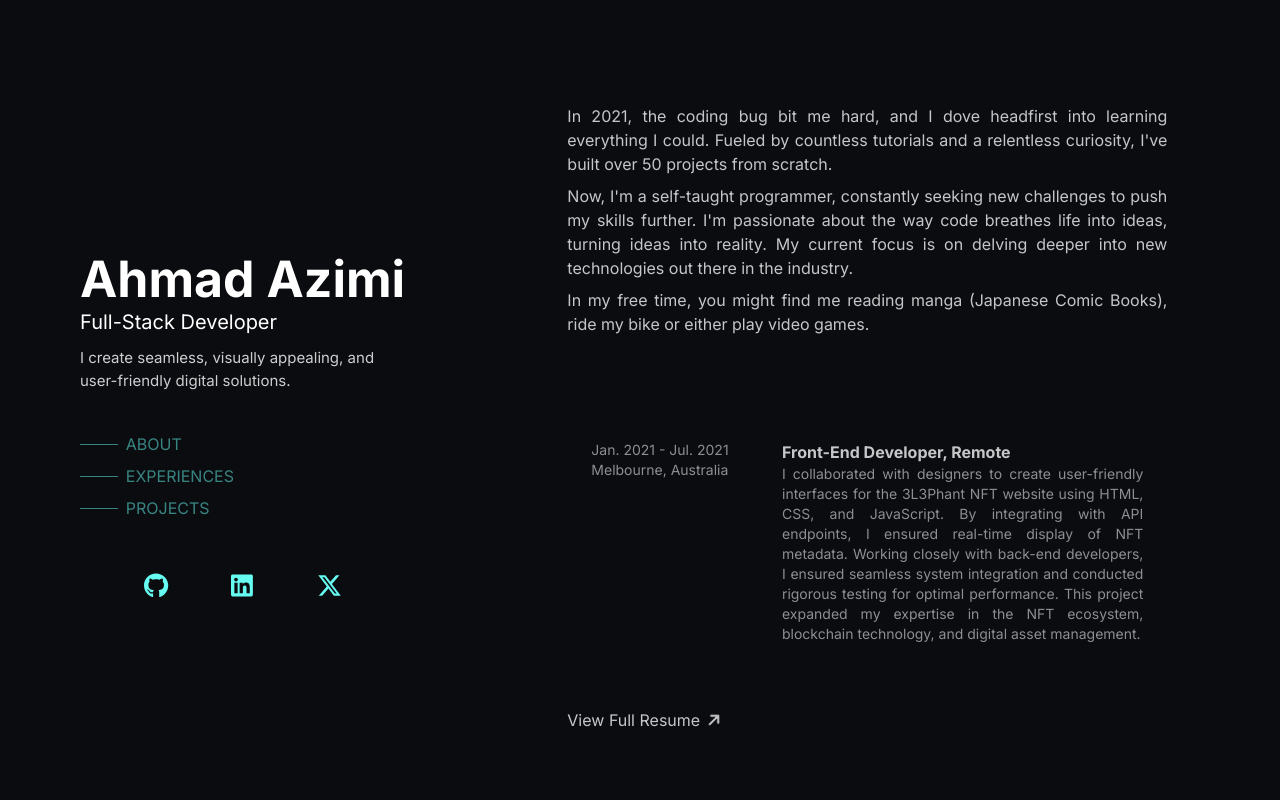
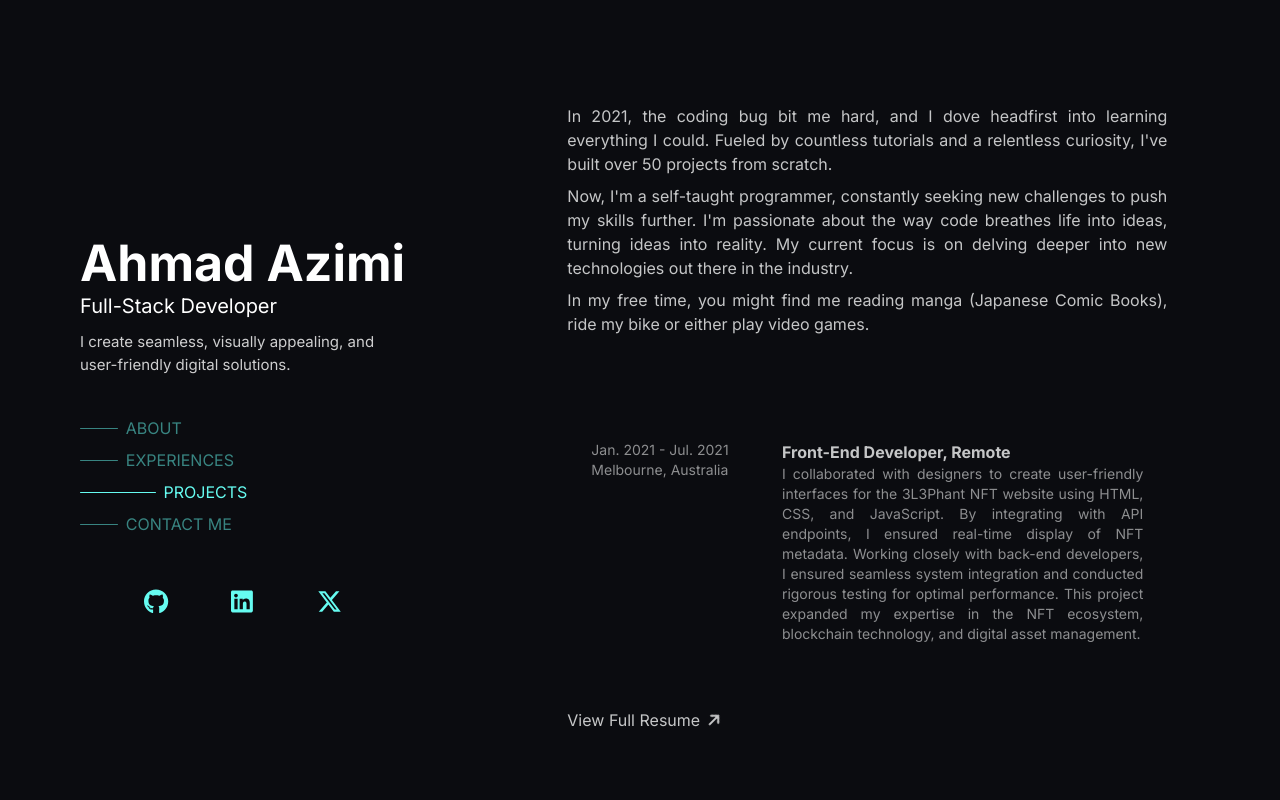
Before and after one commit to azimifardous/portfolio-website, a React (Vite) app: page / in a window 1280 px wide. Shown: the top 800 px of the page. Built offline with nearby package versions, Linux system fonts and the light colour scheme.

Commit message:
Scrolling Feature with Active Navbar Items been added.

```diff
--- a/package.json
+++ b/package.json
@@ -10,13 +10,16 @@
     "preview": "vite preview"
   },
   "dependencies": {
+    "@emailjs/browser": "^4.3.3",
     "@fortawesome/fontawesome-svg-core": "^6.5.2",
     "@fortawesome/free-brands-svg-icons": "^6.5.2",
     "@fortawesome/free-regular-svg-icons": "^6.5.2",
     "@fortawesome/free-solid-svg-icons": "^6.5.2",
     "@fortawesome/react-fontawesome": "^0.2.2",
+    "emailjs-com": "^3.2.0",
     "react": "^18.2.0",
-    "react-dom": "^18.2.0"
+    "react-dom": "^18.2.0",
+    "react-scroll": "^1.9.0"
   },
   "devDependencies": {
     "@types/react": "^18.2.66",
--- a/src/App.jsx
+++ b/src/App.jsx
@@ -2,25 +2,17 @@ import Header from "./components/Header";
 import About from "./components/About";
 import Experiences from "./components/Experiences";
 import Projects from "./components/Projects";
-import { useRef } from "react";
 
 function App() {
-  const aboutRef = useRef(null);
-  const experiencesRef = useRef(null);
-  const projectsRef = useRef(null);
   return (
     <div className="grid grid-cols-1 lg:grid-cols-3 gap-5 place-items-center h-full p-6 xl:pl-20">
       <div className="lg:flex lg:flex-col lg:justify-center lg:sticky lg:top-0 lg:bottom-0 lg:h-screen overflow-hidden col-span-1 justify-self-start">
-        <Header
-          aboutRef={aboutRef}
-          experiencesRef={experiencesRef}
-          projectsRef={projectsRef}
-        />
+        <Header />
       </div>
-      <div className="col-span-2 overflow-y-auto lg:w-[600px] text-justify lg:mt-20">
-        <About aboutRef={aboutRef} />
-        <Experiences experiencesRef={experiencesRef} />
-        <Projects projectsRef={projectsRef} />
+      <div className="col-span-2 overflow-y-hidden lg:w-[600px] text-justify lg:mt-20">
+        <About />
+        <Experiences />
+        <Projects />
       </div>
     </div>
   );
--- a/src/components/About.jsx
+++ b/src/components/About.jsx
@@ -1,22 +1,25 @@
 import React from "react";
+import { Element } from "react-scroll";
 
-const About = ({ aboutRef }) => {
+const About = () => {
   return (
-    <p ref={aboutRef} id="about" className="text-myGray">
+    <Element name="about" className="section">
+      <p className="text-myGray">
         In 2021, the coding bug bit me hard, and I dove headfirst into learning
         everything I could. Fueled by countless tutorials and a relentless
         curiosity, I've built over 50 projects from scratch.{" "}
         <span className="block mt-2">
-        Now, I'm a self-taught programmer, constantly seeking new challenges to
-        push my skills further. I'm passionate about the way code breathes life
-        into ideas, turning ideas into reality. My current focus is on delving
-        deeper into new technologies out there in the industry.
+          Now, I'm a self-taught programmer, constantly seeking new challenges
+          to push my skills further. I'm passionate about the way code breathes
+          life into ideas, turning ideas into reality. My current focus is on
+          delving deeper into new technologies out there in the industry.
         </span>
         <span className="block mt-2">
-        In my free time, you might find me reading manga (Japanese Comic Books),
-        ride my bike or either play video games.
+          In my free time, you might find me reading manga (Japanese Comic
+          Books), ride my bike or either play video games.
         </span>
       </p>
+    </Element>
   );
 };
 
--- a/src/components/Experiences.jsx
+++ b/src/components/Experiences.jsx
@@ -1,10 +1,12 @@
 import React from "react";
 import { FontAwesomeIcon } from "@fortawesome/react-fontawesome";
 import { faArrowUp } from "@fortawesome/free-solid-svg-icons";
+import { Element } from "react-scroll";
 
-const Experiences = ({ experiencesRef }) => {
+const Experiences = () => {
   return (
-    <div id="experiences" ref={experiencesRef} className="mt-20">
+    <Element name="experiences" className="section">
+      <div className="mt-20">
         <div className="grid grid-cols-3 gap-5 text-myGray p-6 glassy">
           <div className="col-span-1 opacity-70 text-sm">
             <h3>Jan. 2021 - Jul. 2021</h3>
@@ -13,8 +15,8 @@ const Experiences = ({ experiencesRef }) => {
           <div className="col-span-2">
             <h3 className="font-bold title">Front-End Developer, Remote</h3>
             <p className="text-sm opacity-70">
-            I collaborated with designers to create user-friendly interfaces for
-            the 3L3Phant NFT website using HTML, CSS, and JavaScript. By
+              I collaborated with designers to create user-friendly interfaces
+              for the 3L3Phant NFT website using HTML, CSS, and JavaScript. By
               integrating with API endpoints, I ensured real-time display of NFT
               metadata. Working closely with back-end developers, I ensured
               seamless system integration and conducted rigorous testing for
@@ -30,6 +32,7 @@ const Experiences = ({ experiencesRef }) => {
           </span>
         </div>
       </div>
+    </Element>
   );
 };
 
--- a/src/components/Header.jsx
+++ b/src/components/Header.jsx
@@ -1,19 +1,31 @@
-import React from "react";
+import React, { useEffect, useState } from "react";
 import { FontAwesomeIcon } from "@fortawesome/react-fontawesome";
 import {
   faGithub,
   faLinkedin,
   faXTwitter,
 } from "@fortawesome/free-brands-svg-icons";
+import { Link, Events, scrollSpy } from "react-scroll";
 
-const handleScroll = (ref) => {
-  window.scrollTo({
-    top: ref.current.offsetTop - 70,
-    behavior: "smooth",
+const Header = () => {
+  const [activeSection, setActiveSection] = useState("about");
+  useEffect(() => {
+    Events.scrollEvent.register("begin", function (to, element) {
+      console.log("begin", arguments);
     });
+
+    Events.scrollEvent.register("end", function (to, element) {
+      console.log("end", arguments);
+    });
+
+    scrollSpy.update();
+
+    return () => {
+      Events.scrollEvent.remove("begin");
+      Events.scrollEvent.remove("end");
     };
+  }, []);
 
-const Header = ({ aboutRef, experiencesRef, projectsRef }) => {
   return (
     <>
       <div className="text-white">
@@ -26,28 +38,83 @@ const Header = ({ aboutRef, experiencesRef, projectsRef }) => {
           user-friendly digital solutions.
         </p>
       </div>
-      <nav className="mt-10 hidden lg:block cursor-pointer">
-        <ul className="text-primary">
-          <li
-            onClick={() => handleScroll(aboutRef)}
-            className="flex items-center mb-2 opacity-50 hover:opacity-100 hover-effect"
+      <nav className="mt-10 hidden lg:block cursor-pointer w-fit">
+        <ul className="text-primary w-fit">
+          <li>
+            <Link
+              className={
+                activeSection === "about"
+                  ? "active flex items-center mb-2 opacity-50 hover:opacity-100 hover-effect"
+                  : "flex items-center mb-2 opacity-50 hover:opacity-100 hover-effect"
+              }
+              activeClass="active"
+              to="about"
+              spy={true}
+              smooth={true}
+              duration={500}
+              offset={-80}
+              onSetActive={() => setActiveSection("about")}
             >
               <hr className="border-none bg-primary rounded-md w-[1cm] h-[1px] mr-2 line" />
-            <a>ABOUT</a>
+              ABOUT
+            </Link>
           </li>
-          <li
-            onClick={() => handleScroll(experiencesRef)}
-            className="flex items-center mb-2 opacity-50 hover:opacity-100 hover-effect"
+          <li>
+            <Link
+              className={
+                activeSection === "experiences"
+                  ? "active flex items-center mb-2 opacity-50 hover:opacity-100 hover-effect"
+                  : "flex items-center mb-2 opacity-50 hover:opacity-100 hover-effect"
+              }
+              activeClass="active"
+              to="experiences"
+              spy={true}
+              smooth={true}
+              duration={500}
+              offset={-80}
+              onSetActive={() => setActiveSection("experiences")}
             >
               <hr className="border-none bg-primary rounded-md w-[1cm] h-[1px] mr-2 line" />
-            <a href="#experiences">EXPERIENCES</a>
+              EXPERIENCES
+            </Link>
           </li>
-          <li
-            onClick={() => handleScroll(projectsRef)}
-            className="flex items-center mb-2 opacity-50 hover:opacity-100 hover-effect"
+          <li>
+            <Link
+              className={
+                activeSection === "projects"
+                  ? "active flex items-center mb-2 opacity-50 hover:opacity-100 hover-effect"
+                  : "flex items-center mb-2 opacity-50 hover:opacity-100 hover-effect"
+              }
+              activeClass="active"
+              to="projects"
+              spy={true}
+              smooth={true}
+              duration={500}
+              offset={-80}
+              onSetActive={() => setActiveSection("projects")}
             >
               <hr className="border-none bg-primary rounded-md w-[1cm] h-[1px] mr-2 line" />
-            <a href="#projects">PROJECTS</a>
+              PROJECTS
+            </Link>
+          </li>
+          <li>
+            <Link
+              className={
+                activeSection === "contactMe"
+                  ? "active flex items-center mb-2 opacity-50 hover:opacity-100 hover-effect"
+                  : "flex items-center mb-2 opacity-50 hover:opacity-100 hover-effect"
+              }
+              activeClass="active"
+              to="contactMe"
+              spy={true}
+              smooth={true}
+              duration={500}
+              offset={-80}
+              onSetActive={() => setActiveSection("contactMe")}
+            >
+              <hr className="border-none bg-primary rounded-md w-[1cm] h-[1px] mr-2 line" />
+              CONTACT ME
+            </Link>
           </li>
         </ul>
       </nav>
--- a/src/components/Projects.jsx
+++ b/src/components/Projects.jsx
@@ -1,10 +1,12 @@
 import React from "react";
 import { FontAwesomeIcon } from "@fortawesome/react-fontawesome";
 import { faArrowUp } from "@fortawesome/free-solid-svg-icons";
+import { Element } from "react-scroll";
 
-const Projects = ({ projectsRef }) => {
+const Projects = () => {
   return (
-    <div id="projects" ref={projectsRef} className="mt-20">
+    <Element name="projects" className="section">
+      <div className="mt-20">
         <div className="grid grid-cols-3 gap-5 text-myGray p-6 glassy">
           <div className="col-span-1">
             <img
@@ -61,10 +63,10 @@ const Projects = ({ projectsRef }) => {
               </span>
             </div>
             <p className="text-sm opacity-70">
-            NoteApp is a simple web application that allows users to create and
-            manage their notes. Users can create notes with custom content and
-            colors, view their existing notes, update, and delete their notes as
-            required.
+              NoteApp is a simple web application that allows users to create
+              and manage their notes. Users can create notes with custom content
+              and colors, view their existing notes, update, and delete their
+              notes as required.
             </p>
             <div className="flex justify-start items-center mt-4 text-xs flex-wrap gap-2">
               <span className="rounded-[15px] mr-2 bg-secondary text-primary py-1 px-4">
@@ -100,13 +102,13 @@ const Projects = ({ projectsRef }) => {
               </span>
             </div>
             <p className="text-sm opacity-70">
-            In this game, you will need to find and match similar components by
-            flipping over cards with various images on them. Remembering the
-            cards' positions is key to finding matching pairs as the game starts
-            with all cards face down. Locate matching pairs amongst the cards to
-            win. Uncovering two cards that do not match means they will be
-            flipped back over, and you need to continue searching for matching
-            pairs.
+              In this game, you will need to find and match similar components
+              by flipping over cards with various images on them. Remembering
+              the cards' positions is key to finding matching pairs as the game
+              starts with all cards face down. Locate matching pairs amongst the
+              cards to win. Uncovering two cards that do not match means they
+              will be flipped back over, and you need to continue searching for
+              matching pairs.
             </p>
             <div className="flex justify-start items-center mt-4 text-xs flex-wrap gap-2">
               <span className="rounded-[15px] mr-2 bg-secondary text-primary py-1 px-4">
@@ -128,6 +130,7 @@ const Projects = ({ projectsRef }) => {
           </span>
         </div>
       </div>
+    </Element>
   );
 };
 
--- a/src/index.css
+++ b/src/index.css
@@ -62,3 +62,10 @@ body {
   transform: translate(2px, -5px) rotate(45deg);
   transition: all 0.1s ease;
 }
+
+.active {
+  opacity: 100%;
+}
+.active .line {
+  width: 2cm;
+}
```
Also changed, not shown: 1 other file (tests, documents, lock files or other folders). Lines whose indentation alone changed are shown as unchanged.
